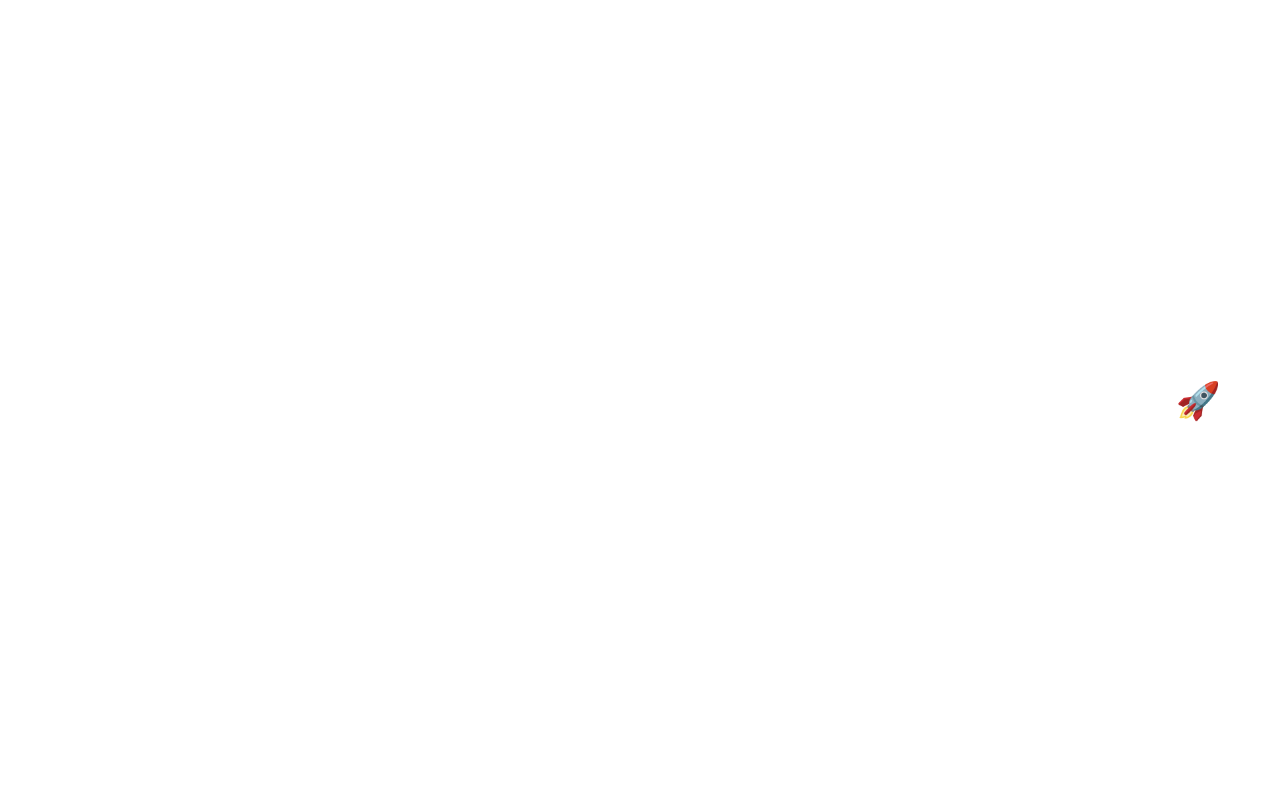
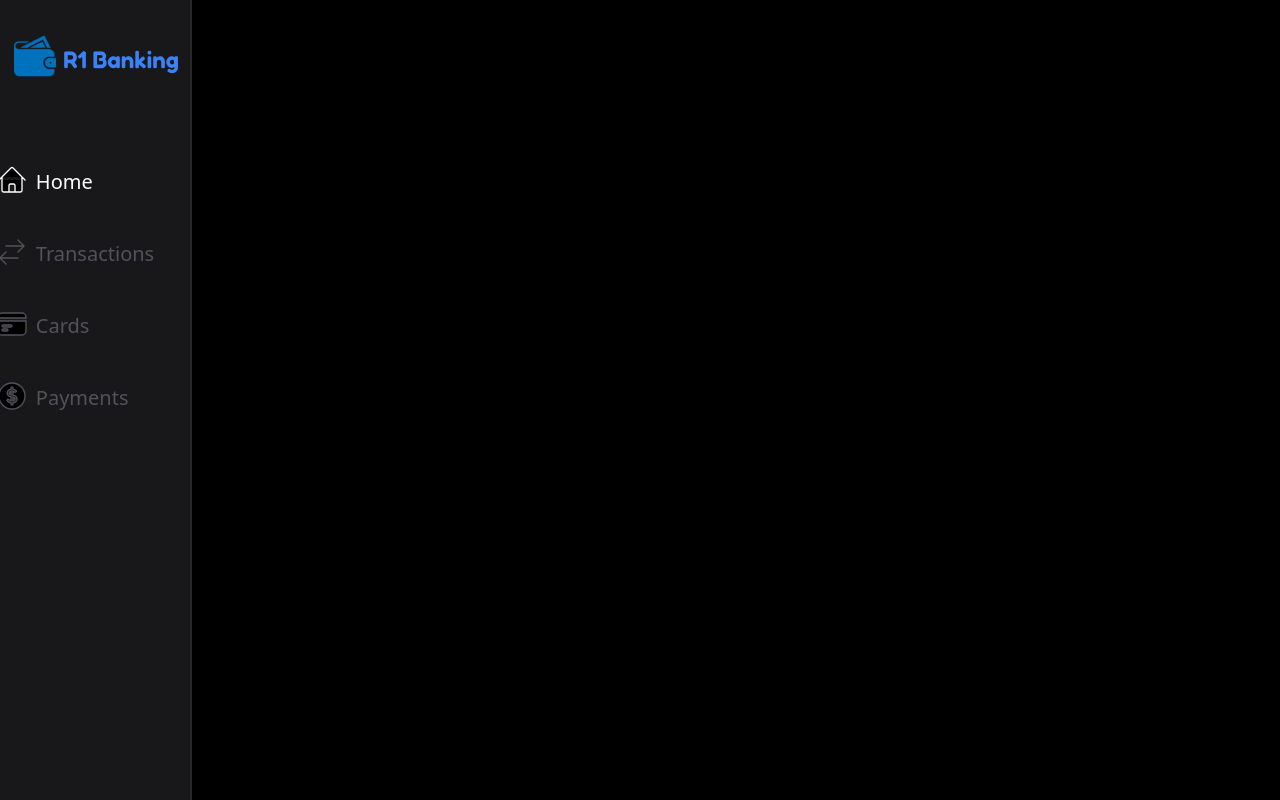
Before and after one commit to Ricardo354/banking_app, a React (Vite) app in the folder frontend/: page / in a window 1280 px wide. Built offline with nearby package versions, Linux system fonts and the light colour scheme.

Commit message:
Começando a barrinha da esquerda

```diff
--- a/frontend/src/App.jsx
+++ b/frontend/src/App.jsx
@@ -1,8 +1,8 @@
+import Home from "./pages/Home";
+
 function App() {
   return (
-    <div className="translate-x-[145%] flex items-center justify-center min-h-screen text-white">
-      <h1 className="text-4xl font-bold">Hello, Tailwind with Vite! 🚀</h1>
-    </div>
+    <Home />
   );
 }
 
--- /dev/null
+++ b/frontend/src/components/Icons.jsx
@@ -0,0 +1,39 @@
+export const HomeIcon = (props) => (
+    <svg xmlns="http://www.w3.org/2000/svg"
+        viewBox="0 0 24 24"
+        className={`${props.className}`}>
+        <path strokeLinecap="round" strokeLinejoin="round" d="m2.25 12 8.954-8.955c.44-.439 1.152-.439 1.591 0L21.75 12M4.5 9.75v10.125c0 .621.504 1.125 1.125 1.125H9.75v-4.875c0-.621.504-1.125 1.125-1.125h2.25c.621 0 1.125.504 1.125 1.125V21h4.125c.621 0 1.125-.504 1.125-1.125V9.75M8.25 21h8.25" />
+    </svg>
+);
+
+
+
+export const TransactionIcon = (props) => (
+
+    <svg xmlns="http://www.w3.org/2000/svg"
+        viewBox="0 0 24 24"
+        className={`${props.className}`}>
+        <path strokeLinecap="round" strokeLinejoin="round" d="M7.5 21 3 16.5m0 0L7.5 12M3 16.5h13.5m0-13.5L21 7.5m0 0L16.5 12M21 7.5H7.5" />
+    </svg>
+
+);
+
+export const creditCardIcon = (props) => (
+
+    <svg xmlns="http://www.w3.org/2000/svg" viewBox="0 0 24 24"
+        className={`${props.className}`}>
+        <path d="M4.5 3.75a3 3 0 0 0-3 3v.75h21v-.75a3 3 0 0 0-3-3h-15Z" />
+        <path fillRule="evenodd" d="M22.5 9.75h-21v7.5a3 3 0 0 0 3 3h15a3 3 0 0 0 3-3v-7.5Zm-18 3.75a.75.75 0 0 1 .75-.75h6a.75.75 0 0 1 0 1.5h-6a.75.75 0 0 1-.75-.75Zm.75 2.25a.75.75 0 0 0 0 1.5h3a.75.75 0 0 0 0-1.5h-3Z" clipRule="evenodd" />
+    </svg>
+
+);
+
+export const paymentsIcon = (props) => (
+    <svg xmlns="http://www.w3.org/2000/svg" viewBox="0 0 24 24"
+        strokeWidth={1}
+        className={`${props.className}`}>
+        <path d="M10.464 8.746c.227-.18.497-.311.786-.394v2.795a2.252 2.252 0 0 1-.786-.393c-.394-.313-.546-.681-.546-1.004 0-.323.152-.691.546-1.004ZM12.75 15.662v-2.824c.347.085.664.228.921.421.427.32.579.686.579.991 0 .305-.152.671-.579.991a2.534 2.534 0 0 1-.921.42Z" />
+        <path fillRule="evenodd" d="M12 2.25c-5.385 0-9.75 4.365-9.75 9.75s4.365 9.75 9.75 9.75 9.75-4.365 9.75-9.75S17.385 2.25 12 2.25ZM12.75 6a.75.75 0 0 0-1.5 0v.816a3.836 3.836 0 0 0-1.72.756c-.712.566-1.112 1.35-1.112 2.178 0 .829.4 1.612 1.113 2.178.502.4 1.102.647 1.719.756v2.978a2.536 2.536 0 0 1-.921-.421l-.879-.66a.75.75 0 0 0-.9 1.2l.879.66c.533.4 1.169.645 1.821.75V18a.75.75 0 0 0 1.5 0v-.81a4.124 4.124 0 0 0 1.821-.749c.745-.559 1.179-1.344 1.179-2.191 0-.847-.434-1.632-1.179-2.191a4.122 4.122 0 0 0-1.821-.75V8.354c.29.082.559.213.786.393l.415.33a.75.75 0 0 0 .933-1.175l-.415-.33a3.836 3.836 0 0 0-1.719-.755V6Z" clipRule="evenodd" />
+    </svg>
+
+);
--- /dev/null
+++ b/frontend/src/components/Navbar.jsx
@@ -0,0 +1,48 @@
+import { useState } from "react";
+import walletIcon from "../assets/wallet.png";
+import { HomeIcon, TransactionIcon, creditCardIcon, paymentsIcon} from "./Icons";
+
+// ajeitar o ngç do stroke dinamismo
+
+const menuItems = [
+
+    { Nome: "Home", Icon: HomeIcon },
+    { Nome: "Transactions", Icon: TransactionIcon },
+    { Nome: "Cards" , Icon: creditCardIcon},
+    { Nome:  "Payments", Icon: paymentsIcon}
+]
+
+const Navbar = () => {
+
+    const [selected, setSelected] = useState("Home");
+
+    return (
+        <>
+            <div className="flex flex-col items-center bg-zinc-900 min-h-screen max-w-[15%] gap-x-3 border-r-2 border-zinc-800">
+                <div className="mt-3 gap-x-1 flex flex-row">
+                    <img src={walletIcon} alt="wallet_icon" className="w-12 h-12 my-5" />
+                    <h1 className="py-[19%] text-blue-500 font-fredoka text-2xl">
+                        R1 Banking
+                    </h1>
+                </div>
+
+                <div className="gap-y-4 flex flex-col mt-[23%]">
+                    {menuItems.map((item) => (
+                        <div className="cursor-pointer flex mr-20 ml-10">
+                            <item.Icon className={`w-8 h-14 stroke-[1.5]${selected === item.Nome ? "fill-white stroke-white" : "fill-zinc-600 stroke-zinc-600 "}`} />
+                            <h1 className={`ml-2 mt-4 text-xl ${selected === item.Nome ? "text-white" : "text-zinc-600"}`} onClick={() => setSelected(item.Nome)}>
+                                {item.Nome}
+                            </h1>
+                        </div>
+                    ))}
+
+                </div>
+
+            </div>
+
+
+        </>
+    )
+}
+
+export default Navbar;
--- a/frontend/src/index.css
+++ b/frontend/src/index.css
@@ -1,72 +1,9 @@
+@import url('https://fonts.googleapis.com/css2?family=Fredoka:wght@600&display=swap');
 @tailwind base;
 @tailwind components;
 @tailwind utilities;
 
+
 :root {
-  font-family: system-ui, Avenir, Helvetica, Arial, sans-serif;
-  line-height: 1.5;
-  font-weight: 400;
-
-  color-scheme: light dark;
-  color: rgba(255, 255, 255, 0.87);
-  background-color: #242424;
-
-  font-synthesis: none;
-  text-rendering: optimizeLegibility;
-  -webkit-font-smoothing: antialiased;
-  -moz-osx-font-smoothing: grayscale;
+  background-color: black;
 }
-
-a {
-  font-weight: 500;
-  color: #646cff;
-  text-decoration: inherit;
-}
-a:hover {
-  color: #535bf2;
-}
-
-body {
-  margin: 0;
-  display: flex;
-  place-items: center;
-  min-width: 320px;
-  min-height: 100vh;
-}
-
-h1 {
-  font-size: 3.2em;
-  line-height: 1.1;
-}
-
-button {
-  border-radius: 8px;
-  border: 1px solid transparent;
-  padding: 0.6em 1.2em;
-  font-size: 1em;
-  font-weight: 500;
-  font-family: inherit;
-  background-color: #1a1a1a;
-  cursor: pointer;
-  transition: border-color 0.25s;
-}
-button:hover {
-  border-color: #646cff;
-}
-button:focus,
-button:focus-visible {
-  outline: 4px auto -webkit-focus-ring-color;
-}
-
-@media (prefers-color-scheme: light) {
-  :root {
-    color: #213547;
-    background-color: #ffffff;
-  }
-  a:hover {
-    color: #747bff;
-  }
-  button {
-    background-color: #f9f9f9;
-  }
-}
--- a/frontend/src/pages/Home.jsx
+++ b/frontend/src/pages/Home.jsx
@@ -1,7 +1,9 @@
+import Navbar from "../components/Navbar";
+
 const Home = () => {
     return (
         <>
-        <h1>Home</h1>
+            <Navbar/>
         </>
     )
 }
--- a/frontend/tailwind.config.js
+++ b/frontend/tailwind.config.js
@@ -2,6 +2,9 @@
 export default {
   content: ["./index.html", "./src/**/*.{js,ts,jsx,tsx}"],
   theme: {
+    fontFamily: {
+      fredoka: ['Fredoka', 'sans-serif']
+    },
     extend: {},
   },
   plugins: [],
```
Also changed, not shown: frontend/src/assets/wallet.png (added).
